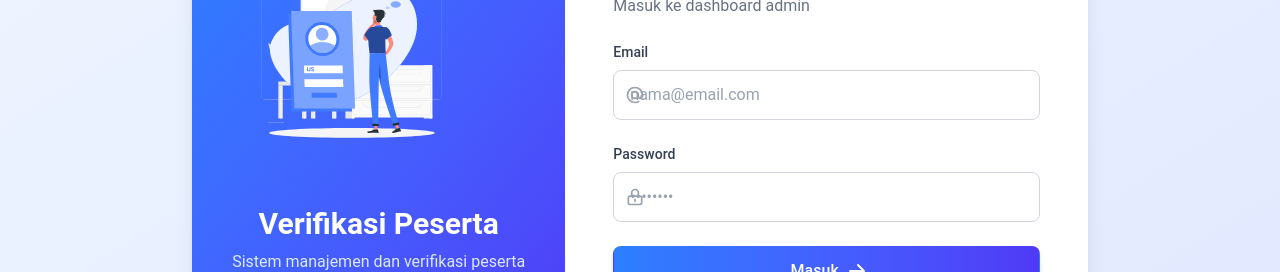
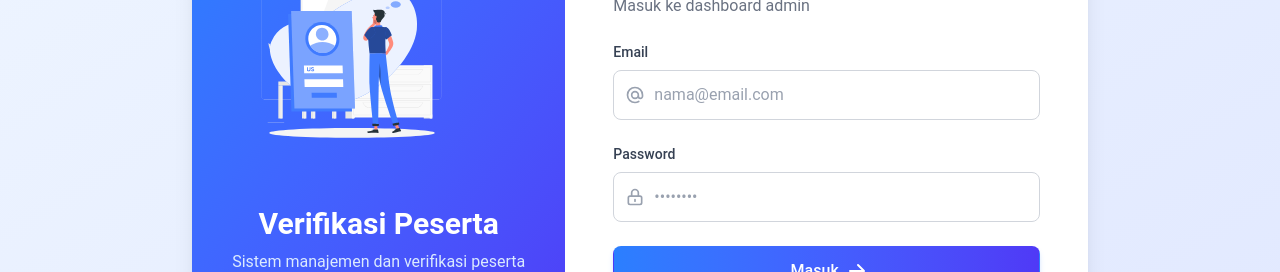
Before and after one commit to azputra/event-frontend, a React app: page /login in a window 1280 px wide. Shown: the part 311-583 px from the top of the page. Built offline with nearby package versions, Linux system fonts and the light colour scheme; the HTML template or start-up script is replaced by a standard one.

Commit message:
update fe

```diff
--- a/src/pages/Login.jsx
+++ b/src/pages/Login.jsx
@@ -103,7 +103,7 @@ const Login = () => {
                     type="email"
                     autoComplete="email"
                     required
-                    className="pl-10 appearance-none block w-full px-3 py-2 sm:px-4 sm:py-3 border border-gray-300 rounded-lg placeholder-gray-400 focus:outline-none focus:ring-2 focus:ring-blue-500 focus:border-blue-500 transition-colors text-sm sm:text-base"
+                    className="pl-10 appearance-none block w-full px-3 py-2 sm:py-3 border border-gray-300 rounded-lg placeholder-gray-400 focus:outline-none focus:ring-2 focus:ring-blue-500 focus:border-blue-500 transition-colors text-sm sm:text-base"
                     placeholder="nama@email.com"
                     value={email}
                     onChange={(e) => setEmail(e.target.value)}
@@ -127,7 +127,7 @@ const Login = () => {
                     type="password"
                     autoComplete="current-password"
                     required
-                    className="pl-10 appearance-none block w-full px-3 py-2 sm:px-4 sm:py-3 border border-gray-300 rounded-lg placeholder-gray-400 focus:outline-none focus:ring-2 focus:ring-blue-500 focus:border-blue-500 transition-colors text-sm sm:text-base"
+                    className="pl-10 appearance-none block w-full px-3 py-2 sm:py-3 border border-gray-300 rounded-lg placeholder-gray-400 focus:outline-none focus:ring-2 focus:ring-blue-500 focus:border-blue-500 transition-colors text-sm sm:text-base"
                     placeholder="••••••••"
                     value={password}
                     onChange={(e) => setPassword(e.target.value)}
```
